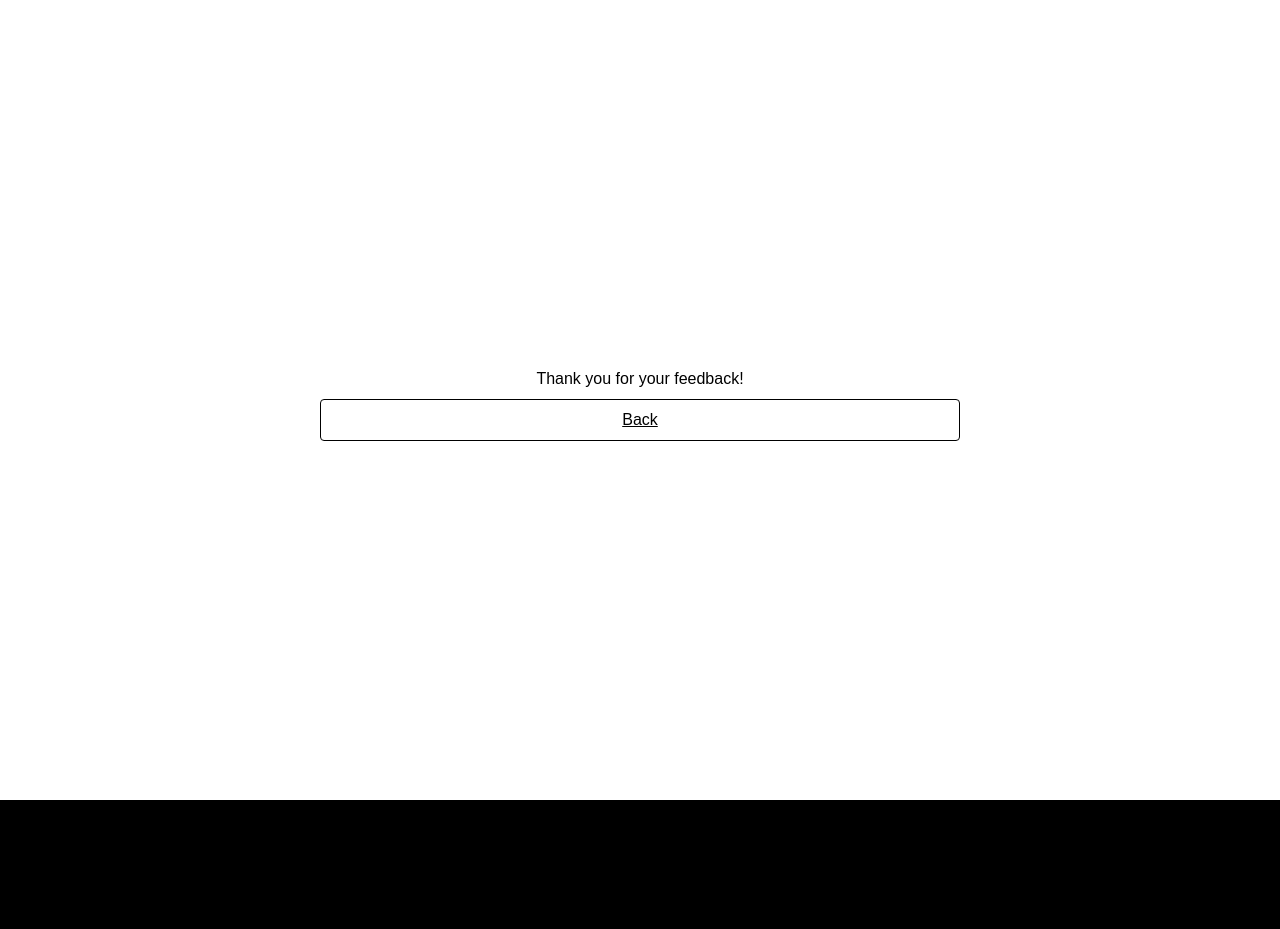
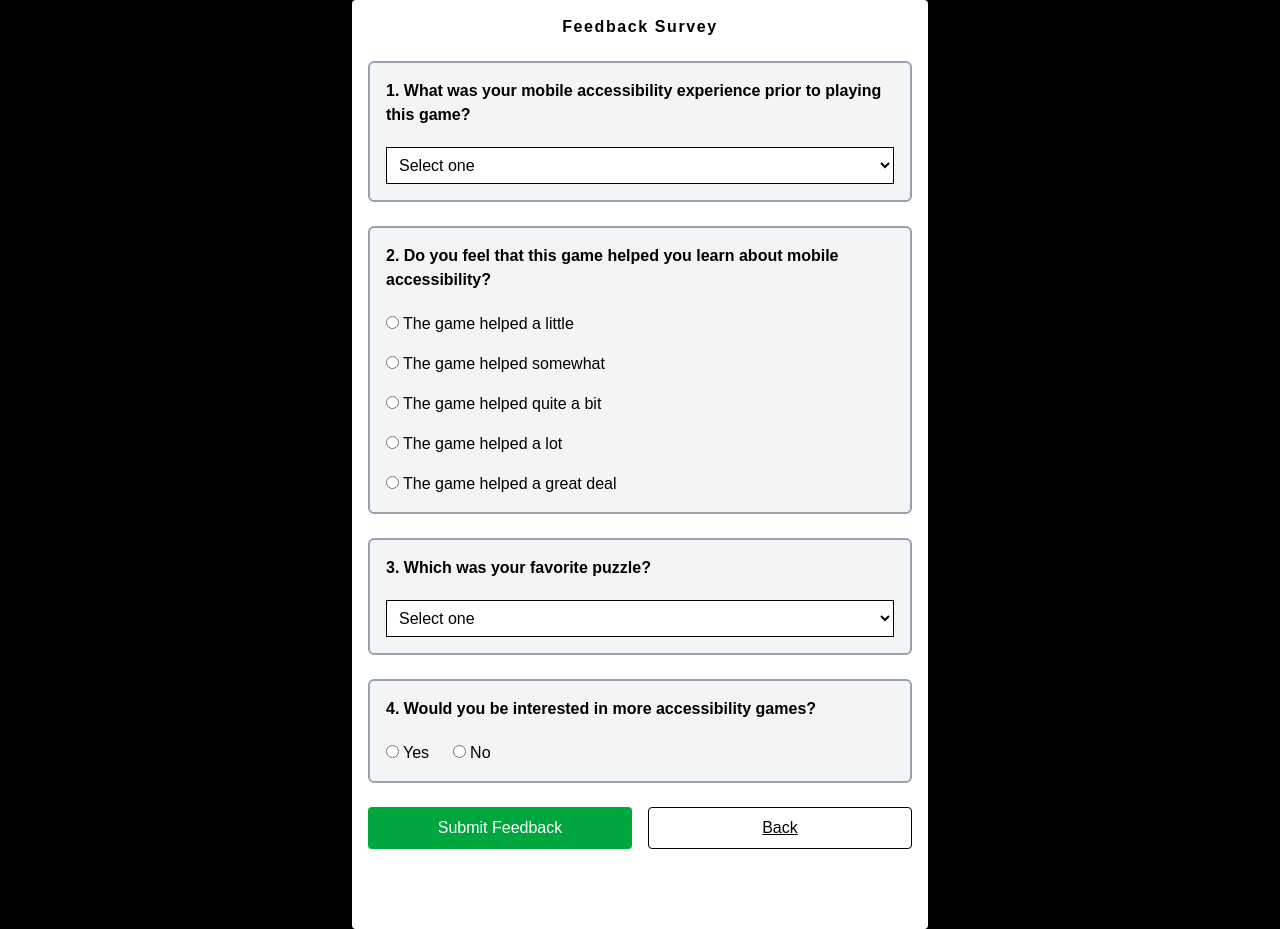
Before and after one commit to MyLightIsOn/mobile-a11y-101, a Next.js app: page /feedback in a window 1280 px wide. Before the commit the page ends 800 px from the top, so only its background shows below. Built offline with nearby package versions, Linux system fonts and the light colour scheme; a web font is replaced by a local one.

Commit message:
Fix initial submitted state and improve form styles
Set the initial submitted state to false to ensure proper form behavior. Updated form component styles by enhancing borders and adding background color for better visual distinction and user experience.

```diff
--- a/components/feedback.tsx
+++ b/components/feedback.tsx
@@ -21,7 +21,7 @@ const FeedbackForm = () => {
       typeof window !== "undefined" ? localStorage.getItem("session_id") : "",
   });
 
-  const [submitted, setSubmitted] = useState(true);
+  const [submitted, setSubmitted] = useState(false);
 
   useEffect(() => {
     const session = localStorage.getItem("session_id");
@@ -77,11 +77,11 @@ const FeedbackForm = () => {
   return (
     <form
       onSubmit={handleSubmit}
-      className="bg-white p-4 rounded max-w-xl mx-auto space-y-6 min-h-screen pb-20"
+      className="bg-white p-4 rounded max-w-xl mx-auto space-y-6 min-h-screen pb-20 "
     >
       <h2 className="text-2xl font-bold text-center">Feedback Survey</h2>
 
-      <div className={"border border-gray-400 rounded-md p-4"}>
+      <div className={"border-2 border-gray-400 rounded-md p-4 bg-gray-100"}>
         <label className="block mb-1 font-bold pb-4">
           1. What was your mobile accessibility experience prior to playing this
           game?
@@ -91,7 +91,7 @@ const FeedbackForm = () => {
           onChange={handleChange}
           value={form.experience}
           required
-          className="w-full p-2 border"
+          className="w-full p-2 border bg-white"
         >
           <option value="">Select one</option>
           <option value="None">No experience</option>
@@ -100,7 +100,7 @@ const FeedbackForm = () => {
         </select>
       </div>
 
-      <div className={"border border-gray-400 rounded-md p-4"}>
+      <div className={"border-2 border-gray-400 rounded-md p-4 bg-gray-100"}>
         <label className="block mb-1 font-bold pb-4">
           2. Do you feel that this game helped you learn about mobile
           accessibility?
@@ -122,7 +122,7 @@ const FeedbackForm = () => {
         </div>
       </div>
 
-      <div className={"border border-gray-400 rounded-md p-4"}>
+      <div className={"border-2 border-gray-400 rounded-md p-4 bg-gray-100"}>
         <label className="block mb-1 font-bold pb-4">
           3. Which was your favorite puzzle?
         </label>
@@ -131,7 +131,7 @@ const FeedbackForm = () => {
           onChange={handleChange}
           value={form.favorite}
           required
-          className="w-full p-2 border"
+          className="w-full p-2 border bg-white"
         >
           <option value="">Select one</option>
           {[1, 2, 3, 4, 5, 6].map((n) => (
@@ -142,7 +142,7 @@ const FeedbackForm = () => {
         </select>
       </div>
 
-      <div className={"border border-gray-400 rounded-md p-4"}>
+      <div className={"border-2 border-gray-400 rounded-md p-4 bg-gray-100"}>
         <label className="block mb-1 font-bold pb-4">
           4. Would you be interested in more accessibility games?
         </label>
```
